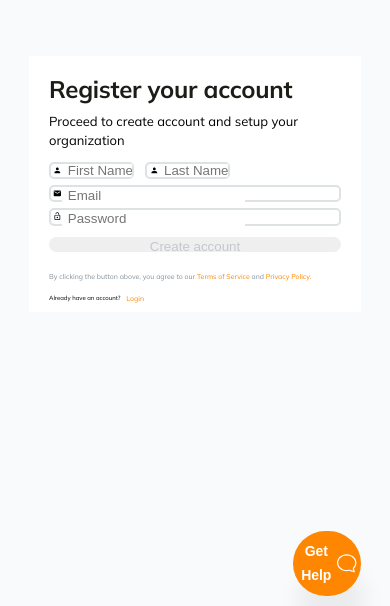
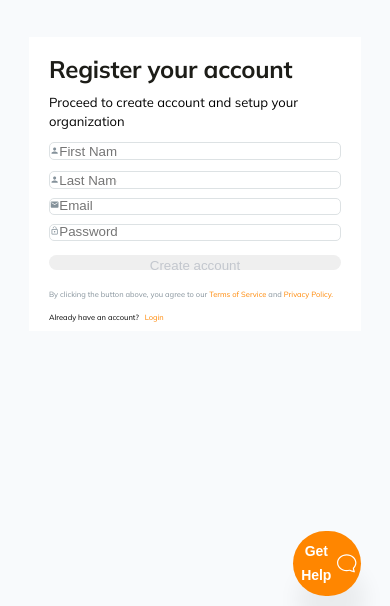
Before and after one commit to The0nis/Buddy, a React (Create React App) app: page /register in a window 390 px wide. Shown: the part 238-844 px from the top of the page. Built offline with nearby package versions, Linux system fonts and the light colour scheme.

Commit message:
done with the responsiveness

```diff
--- a/src/components/Otp/Otp.module.css
+++ b/src/components/Otp/Otp.module.css
@@ -4,24 +4,32 @@
     flex-direction: column;
     justify-content: flex-start;
     background-color: white;
+    width: 100%;
 }
 
-.content h2{
+.wrapperd{
+    width: calc(100% - 10rem);
+    margin: 0 auto;
+    display: flex;
+    flex-direction: column;
+    justify-content: flex-start;
+}
+
+.content h3{
     color: #1D1D18;
     font-weight: 700;
-    font-size: 2rem;
-    margin-top: 2rem;
-    margin-left: -15rem;
+    font-size: 3rem;
+    margin: 4rem 0;
 
 }
 
 .content p{
     color: #5B6871;
     letter-spacing: -0.0045em;
+    font-size: 2rem;
     font-weight: 500;
-    line-height: 1.5rem;
+    line-height: 3rem;
     margin-top: -2rem;
-    margin-left: 2.5rem;
 }
 
 .changetxt{
@@ -29,16 +37,16 @@
 }
 
 .getotp {
-    display: flex;
-    flex-wrap: nowrap;
-    gap: 1.5rem;
-    margin-left: 2.5rem;
+    display: grid;
+    grid-template-columns: 1fr 1fr 1fr 1fr;
+    gap: 1rem;
     margin-top: 2rem;
+    overflow-wrap: normal;
 }
 
 .getotp input{
-    width: 3rem;
-    height: 3rem;
+    width: 7rem;
+    height: 7rem;
     border-radius: 10px;
     border: 1px solid #5B6871;
     text-align: center;
@@ -56,22 +64,24 @@
 }
 
 .entered p{
-    font-size: 1.3rem;
+    font-size:  2rem;
 }
 
 .btn{
     margin-top: 1rem;
-    width: 10rem;
-    height: 2rem;
+    width: 20rem;
+    height: 5rem;
     padding: .5rem 0;
-    margin-left: 2.5rem;
     border: none;
     background-color: #FF8600;
     color: #ECEDED;
-    border-radius: 2pc;
+    border-radius: 5px;
     cursor: pointer;
     transition: all .3s ease-in-out;
-    padding-bottom: 2rem;
+    padding-bottom: 1rem;
+    font-size: 2rem;
+    text-align: center;
+    font-weight: normal;
     }
 
 .btn:hover, .btn:focus{
@@ -82,9 +92,10 @@
 
 .footer{
     display: flex;
-    gap: 1rem;
+    gap: 3rem;
     margin-top: 4rem;
     margin-bottom: 2rem;
+    font-size: 2.5rem;
 }
 
 a{
@@ -95,3 +106,48 @@ a{
 .right{
     margin-top: -1.8rem;
 }
+
+@media (max-width: 32rem) {
+    .left{
+        display: none;
+    }
+
+     .getotp input{
+        width: 3.5rem;
+        height: 3.5em;
+        border-radius: 10px;
+        font-weight: 700;
+    }
+    .content p{
+        overflow-wrap: break-word;
+    }
+
+    .btn{
+
+        width: 10rem;
+        font-size: 1.2rem;
+        height: 3rem;
+        align-content: center;
+
+        }
+
+}
+
+
+@media (min-width: 62rem) {
+
+     .getotp input{
+        width: 4rem;
+        height: 4rem;
+    }
+
+}
+
+@media (min-width: 62rem) {
+
+     .getotp input{
+        width: 4rem;
+        height: 4rem;
+    }
+
+}
--- a/src/components/Otp/index.js
+++ b/src/components/Otp/index.js
@@ -20,7 +20,8 @@ const Otp = () => {
   return (
     <>
       <div className={style.content}>
-        <h2>Verify your email</h2>
+        <div className={style.wrapperd}>
+        <h3>Verify your email</h3>
         <p>
           A four digit OTP code has been sent to your email{" "}
           <span className={style.changetxt}>{userid}</span>
@@ -51,7 +52,7 @@ const Otp = () => {
             className={style.btn}
             onClick={(e) => alert("Entered OTP is " + otp.join(""))}
           >
-            Confirm
+            Confirm code
           </button>
         </div>
 
@@ -64,6 +65,7 @@ const Otp = () => {
             <Link>Resend</Link>
           </div>
         </div>
+        </div>
       </div>
     </>
   );
--- a/src/components/Register/Index.js
+++ b/src/components/Register/Index.js
@@ -1,12 +1,67 @@
-import React from "react";
+import React, { useRef, useState } from "react";
 import style from "./Register.module.css";
 import { MdPerson, MdEmail, MdLockOpen } from "react-icons/md";
 import { Link } from "react-router-dom";
 
 const Register = () => {
+  const [show, setShow] = useState(true);
+  const [showlastName, setShowLastName] = useState(true);
+  const [showEmail, setShowEmail] = useState(true);
+  const [showPassword, setShowPassword] = useState(true);
+  const [showSubmit, setShowSubmit] = useState(false);
+
+  const enteredName = useRef();
+  const enteredLastname = useRef();
+  const enteredEmail = useRef();
+  const enteredPassword = useRef();
+
+  const submitHandler = (event) => {
+    event.preventDefault();
+
+    const name = enteredName.current.value;
+    const lastname = enteredLastname.current.value;
+    const email = enteredEmail.current.value;
+    const password = enteredPassword.current.value;
+
+    if (name.trim().length > 0) {
+      if (lastname.trim().length > 0) {
+        if (email) {
+          if (password.trim().length > 0) {
+            setShowSubmit(!showSubmit);
+            //pass to api using fetch
+          }
+          setShowSubmit(false);
+        }
+        setShowSubmit(false);
+      }
+      setShowSubmit(false);
+    }
+    setShowSubmit(false);
+  };
+
+  const keyHandler = (event) => {
+    event.preventDefault();
+    setShow(!show);
+  };
+
+  const lastNameHandler = (event) => {
+    event.preventDefault();
+    setShowLastName(!showlastName);
+  };
+
+  const emailHandler = (event) => {
+    event.preventDefault();
+    setShowEmail(!showEmail);
+  };
+
+  const passwordHandler = (event) => {
+    event.preventDefault();
+    setShowPassword(!showPassword);
+  };
+
   return (
     <div className={style.wrapper}>
-      <form>
+      <form onSubmit={submitHandler}>
         <div className={style.header}>
           <h3>Register your account</h3>
           <p>Proceed to create account and setup your organization</p>
@@ -14,71 +69,98 @@ const Register = () => {
 
         <div className={style.field}>
           <div className={style.fielda}>
+            {!show && <label className={style.firstname}>First Name</label>}
             <div className={style.namefield}>
+            <div>
+                <MdPerson className={style.icona} />
+              </div>
               <input
                 type="text"
                 placeholder="First Name"
                 id="name"
                 minLength={1}
+                onClick={keyHandler}
+                ref={enteredName}
               />
-              <div>
+            </div>
+            {!showlastName && (
+              <label className={style.lastname}>Last Name</label>
+            )}
+            <div className={style.namefield}>
+            <div>
                 <MdPerson className={style.icona} />
               </div>
-            </div>
-
-            <div className={style.namefield}>
               <input
                 type="text"
                 placeholder="Last Name"
                 id="name"
                 minLength={1}
+                onClick={lastNameHandler}
+                ref={enteredLastname}
               />
-              <div>
-                <MdPerson className={style.icona} />
-              </div>
             </div>
           </div>
 
+          {!showEmail && <label className={style.email}>Email</label>}
           <div className={style.fieldb}>
+          <div>
+              <MdEmail className={style.icons} />
+            </div>
             <div>
-              <input type="Email" placeholder="Email" id="name" minLength={1} />
+              <input
+                type="Email"
+                placeholder="Email"
+                id="name"
+                minLength={1}
+                onClick={emailHandler}
+                ref={enteredEmail}
+              />
             </div>
 
-            <div>
-              <MdEmail className={style.icons} />
-            </div>
+
           </div>
 
+          {!showPassword && <label className={style.password}>Password</label>}
           <div className={style.fieldb}>
+          <div>
+              <MdLockOpen className={style.icons} />
+            </div>
             <div>
               <input
                 type="Password"
                 placeholder="Password"
                 id="name"
                 minLength={1}
+                onClick={passwordHandler}
+                ref={enteredPassword}
               />
             </div>
-            <div>
-              <MdLockOpen className={style.icons} />
-            </div>
+
           </div>
         </div>
 
         <div className={style.create}>
-          <button type="submit" className={style.btn}>Create account</button>
+          <button type="submit" className={style.btn}>
+            Create account
+          </button>
         </div>
 
         <div className={style.terms}>
           <p>
             By clicking the button above, you agree to our{" "}
-            <span className={style.changetxt}><Link>Terms of Service</Link></span> and{" "}
-            <span className={style.changetxt}><Link>Privacy Policy.</Link></span>
+            <span className={style.changetxt}>
+              <Link>Terms of Service</Link>
+            </span>{" "}
+            and{" "}
+            <span className={style.changetxt}>
+              <Link>Privacy Policy.</Link>
+            </span>
           </p>
         </div>
       </form>
 
       <div className={style.footer}>
-        <div>
+        <div className={style.pointer}>
           <p>Already have an account?</p>
         </div>
 
--- a/src/components/Register/Register.module.css
+++ b/src/components/Register/Register.module.css
@@ -22,68 +22,71 @@
     line-height: 19px;
     padding-bottom: 2rem;
 }
-field{
-    width: 100%;
-}
 
-.fielda{
+/* .fielda{
     display: flex;
     flex-direction: row;
     gap: 2rem;
     flex-wrap: nowrap;
     position: relative;
+} */
 
+.fielda{
+   display: grid;
+   grid-template-columns:  1fr 1fr;
+   align-content: left;
+   justify-content: right;
+   gap: 2rem;
 
 }
 
-/* .namefield{
-    width: -20px;
-} */
-
 .namefield, .fieldb{
-    border: 2px solid #DDE2E4;
+    border: 1px solid #DDE2E4;
     height: 3rem;
     border-radius: 5px;
     display: flex;
-    flex-direction: row-reverse;
+    flex-direction: row;
     position: relative;
-    padding-left: .4rem;
 }
 
 .namefield input{
-    border: none;
-    width: 12rem;
-    padding-left: 1rem;
+    border: transparent;
+    max-width: 10rem;
+
 }
 
 .namefield input:focus{
-    outline: none;
+    outline: transparent;
+
 }
 
 .icona{
     margin-top: .4rem;
-    font-size: 1.5rem;
+    font-size: 1.6rem;
+    color: #84919A;
 }
 
 .fieldb{
-    justify-content: flex-end;
-    margin-top: 1rem;
-    margin-bottom: 1rem;
+    justify-content: flex-start;
+    margin-top: 1.5rem;
+    margin-bottom: 1.5rem;
 }
 
 .fieldb input{
     border: none;
     margin-top: .2rem;
-    padding-left: 1rem;
+    color: #84919A;
+    height: 2rem;
 }
 
 .fieldb input:focus{
-    outline: none;
+    outline: transparent;
 }
 
 .icons{
     margin-top: .3rem;
-    font-size: 1.5rem;
+    font-size: 1.6rem;
+    color: #84919A;
 }
 
 .btn{
@@ -103,18 +106,21 @@ field{
     background-color: #FF8600;
     color: #ECEDED;
     transform: scaleX(60deg);
-    border: none;
+    border: transparent;
 }
 
 .terms{
     margin-top: 3rem;
 }
 
+label{
+    color: #84919A;
+}
 .terms p{
     color: #84919A;
     font-weight: 400;
     line-height: 2rem;
-    font-size: 1.2rem;
+    font-size: 1.3rem;
 }
 
 .changetxt{
@@ -123,9 +129,13 @@ field{
 }
 
 .pointer{
-    font-size: 1.2rem;
+    font-size: 1.3rem;
 }
 
+.err{
+    color: red;
+    position: absolute;
+}
 
 
 
@@ -144,3 +154,57 @@ a{
 a:hover{
     font-weight: 700;
 }
+
+.firstname{
+    position: absolute;
+    margin-top: -1.5rem;
+    font-size: 1.2rem;
+}
+
+.lastname{
+    position: absolute;
+    margin-top: -1.5rem;
+    font-size: 1.2rem;
+    right: 2rem;
+}
+
+.email{
+    position: absolute;
+    padding-bottom: 1rem;
+    font-size: 1.2rem;
+    margin-bottom: 1rem;
+
+}
+
+.password{
+    position: absolute;
+    padding-bottom: 1rem;
+    font-size: 1.2rem;
+    margin-top: -1.5rem;
+
+}
+
+Label{
+    display: flex;
+    flex-direction: column;
+}
+
+@media (max-width: 62em) {
+
+    .fielda{
+        display: flex;
+        flex-direction: column;
+
+    }
+
+    .lastname{
+        position: absolute;
+        left: 2rem;
+        margin-top: 3.5rem;
+    }
+
+
+
+
+
+}
```
